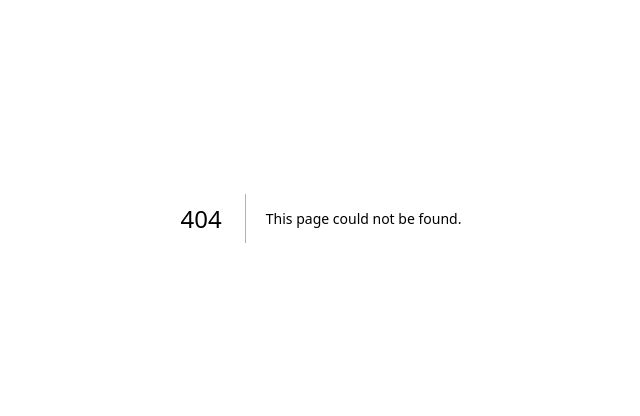
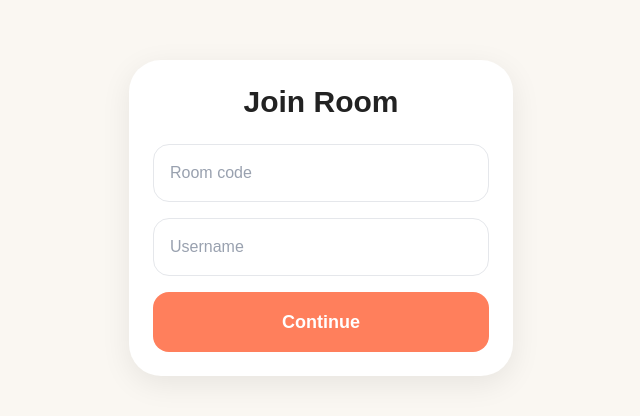
Before and after one commit to nunomeira8/sushi-league, a Next.js app: page /join in a window 1280 px wide. Before the commit this address had no page. Shown: the part 182-598 px from the top of the page, without its empty margins (319-959 px from the left). Built offline with nearby package versions, Linux system fonts and the light colour scheme; no server answers.

Commit message:
Create Rooms for games
- It allows a user to create a room:
- Other users can join
- There's a page where all users see the list of current players.

2

```diff
--- /dev/null
+++ b/src/app/create/page.tsx
@@ -0,0 +1,54 @@
+'use client'
+
+import { useState } from 'react'
+import { useRouter } from 'next/navigation'
+
+import { RoomForm } from '@/components/forms/RoomForm'
+
+import { generateRoomCode } from '@/lib/generateRoomCode'
+import { supabase } from '@/lib/supabase'
+
+export default function CreatePage() {
+  const router = useRouter()
+
+  const [username, setUsername] =
+    useState('')
+
+  async function handleCreateRoom() {
+    const roomCode = generateRoomCode()
+
+    const { data: room } = await supabase
+      .from('rooms')
+      .insert({
+        code: roomCode,
+        name: `${username}'s room`,
+        duration: 60,
+      })
+      .select()
+      .single()
+
+    await supabase.from('players').insert({
+      room_id: room.id,
+      name: username,
+      is_admin: true,
+    })
+
+    router.push(`/room/${roomCode}`)
+  }
+
+  return (
+    <main className="flex min-h-screen items-center justify-center bg-[#FAF7F2] px-6">
+      <RoomForm
+        title="Create Room"
+        usernamePlaceholder="Username"
+        roomCodePlaceholder=""
+        continueText="Continue"
+        username={username}
+        roomCode=""
+        onUsernameChange={setUsername}
+        onRoomCodeChange={() => {}}
+        onSubmit={handleCreateRoom}
+      />
+    </main>
+  )
+}
--- /dev/null
+++ b/src/app/join/page.tsx
@@ -0,0 +1,75 @@
+'use client'
+
+import { useState } from 'react'
+import { useRouter } from 'next/navigation'
+
+import { RoomForm } from '@/components/forms/RoomForm'
+
+import { supabase } from '@/lib/supabase'
+
+export default function JoinPage() {
+  const router = useRouter()
+
+  const [roomCode, setRoomCode] =
+    useState('')
+
+  const [username, setUsername] =
+    useState('')
+
+  const [error, setError] =
+    useState('')
+
+  async function handleJoinRoom() {
+    setError('')
+
+    const { data: room } = await supabase
+      .from('rooms')
+      .select('*')
+      .eq('code', roomCode.toUpperCase())
+      .single()
+
+    if (!room) {
+      setError('Room not found')
+      return
+    }
+
+    const { data: existingPlayer } =
+      await supabase
+        .from('players')
+        .select('*')
+        .eq('room_id', room.id)
+        .eq('name', username)
+        .single()
+
+    if (existingPlayer) {
+      setError('Username already taken')
+      return
+    }
+
+    await supabase.from('players').insert({
+      room_id: room.id,
+      name: username,
+      is_admin: false,
+    })
+
+    router.push(`/room/${room.code}`)
+  }
+
+  return (
+    <main className="flex min-h-screen items-center justify-center bg-[#FAF7F2] px-6">
+      <RoomForm
+        title="Join Room"
+        showRoomCode
+        usernamePlaceholder="Username"
+        roomCodePlaceholder="Room code"
+        continueText="Continue"
+        username={username}
+        roomCode={roomCode}
+        onUsernameChange={setUsername}
+        onRoomCodeChange={setRoomCode}
+        onSubmit={handleJoinRoom}
+        error={error}
+      />
+    </main>
+  )
+}
--- /dev/null
+++ b/src/app/room/[code]/page.tsx
@@ -0,0 +1,133 @@
+"use client";
+
+import { useEffect, useState } from "react";
+
+import { useParams } from "next/navigation";
+
+import { supabase } from "@/lib/supabase";
+
+type Player = {
+  id: string;
+  name: string;
+  is_admin: boolean;
+};
+
+type Room = {
+  id: string;
+  code: string;
+};
+
+export default function RoomPage() {
+  const params = useParams();
+
+  const code = params.code as string;
+
+  const [room, setRoom] = useState<Room | null>(null);
+
+  const [players, setPlayers] = useState<Player[]>([]);
+
+  async function fetchRoomData() {
+    const { data: roomData } = await supabase
+      .from("rooms")
+      .select("*")
+      .eq("code", code.toUpperCase())
+      .single();
+
+    if (!roomData) return;
+
+    setRoom(roomData);
+
+    const { data: playersData } = await supabase
+      .from("players")
+      .select("*")
+      .eq("room_id", roomData.id);
+
+    setPlayers(playersData || []);
+  }
+
+  useEffect(() => {
+    let mounted = true;
+
+    async function initializeRoom() {
+      if (!mounted) return;
+
+      await fetchRoomData();
+    }
+
+    initializeRoom();
+
+    const interval = setInterval(() => {
+      initializeRoom();
+    }, 3000);
+
+    return () => {
+      mounted = false;
+      clearInterval(interval);
+    };
+  }, []);
+
+  if (!room) {
+    return null;
+  }
+
+  const admin = players.find((player) => player.is_admin);
+
+  return (
+    <main className="min-h-screen bg-[#FAF7F2] px-6 py-8">
+      <div className="mx-auto max-w-md">
+        <div className="rounded-[32px] bg-white p-6 shadow-[0_8px_30px_rgba(0,0,0,0.08)]">
+          <div className="mb-6">
+            <p className="text-sm text-gray-500">Room Code</p>
+
+            <h1 className="text-4xl font-bold text-[#FF7F5C]">{room.code}</h1>
+          </div>
+
+          <div>
+            <h2 className="mb-3 text-xl font-semibold text-[#222222]">
+              Players
+            </h2>
+
+            <div className="flex flex-col gap-3">
+              {players.map((player) => (
+                <div
+                  key={player.id}
+                  className="
+                    flex
+                    items-center
+                    justify-between
+                    rounded-2xl
+                    bg-[#FAF7F2]
+                    p-4
+                  "
+                >
+                  <span className="text-[#222222]">{player.name}</span>
+
+                  {player.is_admin && (
+                    <span className="text-sm text-[#FF7F5C]">Admin</span>
+                  )}
+                </div>
+              ))}
+            </div>
+          </div>
+
+          {admin && (
+            <button
+              className="
+                mt-6
+                w-full
+                rounded-2xl
+                bg-[#FF7F5C]
+                py-4
+                text-lg
+                font-semibold
+                text-white
+              "
+            >
+              Start
+            </button>
+          )}
+        </div>
+      </div>
+    </main>
+  );
+}
--- /dev/null
+++ b/src/components/forms/RoomForm.tsx
@@ -0,0 +1,93 @@
+"use client";
+
+type Props = {
+  title: string;
+  showRoomCode?: boolean;
+  usernamePlaceholder: string;
+  roomCodePlaceholder: string;
+  continueText: string;
+
+  username: string;
+  roomCode: string;
+
+  onUsernameChange: (value: string) => void;
+  onRoomCodeChange: (value: string) => void;
+  onSubmit: () => void;
+
+  error?: string;
+};
+
+export function RoomForm({
+  title,
+  showRoomCode = false,
+  usernamePlaceholder,
+  roomCodePlaceholder,
+  continueText,
+  username,
+  roomCode,
+  onUsernameChange,
+  onRoomCodeChange,
+  onSubmit,
+  error,
+}: Props) {
+  return (
+    <div className="w-full max-w-sm rounded-[32px] bg-white p-6 shadow-[0_8px_30px_rgba(0,0,0,0.08)]">
+      <h2 className="mb-6 text-center text-3xl font-bold text-[#222222]">
+        {title}
+      </h2>
+
+      <div className="flex flex-col gap-4">
+        {showRoomCode && (
+          <input
+            value={roomCode}
+            onChange={(e) => onRoomCodeChange(e.target.value)}
+            placeholder={roomCodePlaceholder}
+            className="
+    rounded-2xl
+    border
+    border-gray-200
+    bg-white
+    p-4
+    text-[#222222]
+    placeholder:text-gray-400
+    outline-none
+  "
+          />
+        )}
+
+        <input
+          value={username}
+          onChange={(e) => onUsernameChange(e.target.value)}
+          placeholder={usernamePlaceholder}
+          className="
+    rounded-2xl
+    border
+    border-gray-200
+    bg-white
+    p-4
+    text-[#222222]
+    placeholder:text-gray-400
+    outline-none
+  "
+        />
+
+        {error && <p className="text-center text-sm text-red-500">{error}</p>}
+
+        <button
+          onClick={onSubmit}
+          className="
+            rounded-2xl
+            bg-[#FF7F5C]
+            py-4
+            text-lg
+            font-semibold
+            text-white
+            active:scale-95
+          "
+        >
+          {continueText}
+        </button>
+      </div>
+    </div>
+  );
+}
--- a/src/components/home/ActionCard.tsx
+++ b/src/components/home/ActionCard.tsx
@@ -1,17 +1,18 @@
+import Link from "next/link";
+
 type Props = {
-  createRoomText: string
-  joinRoomText: string
-}
+  createRoomText: string;
+  joinRoomText: string;
+};
 
-export function ActionCard({
-  createRoomText,
-  joinRoomText,
-}: Props) {
+export function ActionCard({ createRoomText, joinRoomText }: Props) {
   return (
     <div className="mt-8 w-full max-w-sm rounded-[32px] bg-white p-5 shadow-[0_8px_30px_rgba(0,0,0,0.08)]">
       <div className="flex flex-col gap-4">
+        <Link href="/create" className="w-full">
           <button
             className="
+        w-full
         rounded-2xl
         bg-[#FF7F5C]
         px-5
@@ -26,9 +27,12 @@ export function ActionCard({
           >
             {createRoomText}
           </button>
+        </Link>
 
+        <Link href="/join" className="w-full">
           <button
             className="
+        w-full
         rounded-2xl
         border-2
         border-[#6BA368]
@@ -44,7 +48,8 @@ export function ActionCard({
           >
             {joinRoomText}
           </button>
+        </Link>
       </div>
     </div>
-  )
+  );
 }
--- a/src/i18n/translations.ts
+++ b/src/i18n/translations.ts
@@ -5,17 +5,47 @@ export const translations = {
     welcome: 'Ready to roll?',
     createRoom: 'Create Room',
     joinRoom: 'Join Room',
+    roomCode: 'Room Code',
+    username: 'Username',
+    enterRoomCode: 'Enter room code',
+    start: 'Start',
+    players: 'Players',
+    createRoomTitle: 'Create a Room',
+    joinRoomTitle: 'Join a Room',
+    continue: 'Continue',
+    roomNotFound: 'Room not found',
+    usernameTaken: 'Username already taken',
   },
 
   pt: {
     welcome: 'Preparado para a batalha?',
     createRoom: 'Criar Sala',
     joinRoom: 'Entrar na Sala',
+    roomCode: 'Código da Sala',
+    username: 'Nome de utilizador',
+    enterRoomCode: 'Inserir código da sala',
+    start: 'Começar',
+    players: 'Jogadores',
+    createRoomTitle: 'Criar Sala',
+    joinRoomTitle: 'Entrar na Sala',
+    continue: 'Continuar',
+    roomNotFound: 'Sala não encontrada',
+    usernameTaken: 'Nome já está em uso',
   },
 
   fr: {
     welcome: 'À toi de jouer!',
     createRoom: 'Créer une Salle',
     joinRoom: 'Rejoindre une Salle',
+    roomCode: 'Code de Salle',
+    username: "Nom d'utilisateur",
+    enterRoomCode: 'Entrer le code',
+    start: 'Démarrer',
+    players: 'Joueurs',
+    createRoomTitle: 'Créer une Salle',
+    joinRoomTitle: 'Rejoindre une Salle',
+    continue: 'Continuer',
+    roomNotFound: 'Salle introuvable',
+    usernameTaken: 'Nom déjà utilisé',
   },
 } satisfies Record<Language, Record<string, string>>
--- /dev/null
+++ b/src/lib/generateRoomCode.ts
@@ -0,0 +1,14 @@
+export function generateRoomCode() {
+  const chars =
+    'ABCDEFGHJKLMNPQRSTUVWXYZ23456789'
+
+  let result = ''
+
+  for (let i = 0; i < 6; i++) {
+    result += chars.charAt(
+      Math.floor(Math.random() * chars.length)
+    )
+  }
+
+  return result
+}
```
Also changed, not shown: src/components/room/PlayerList.tsx (added), src/components/room/RoomHeader.tsx (added), src/components/room/StartButton.tsx (added). Lines whose indentation alone changed are shown as unchanged.
